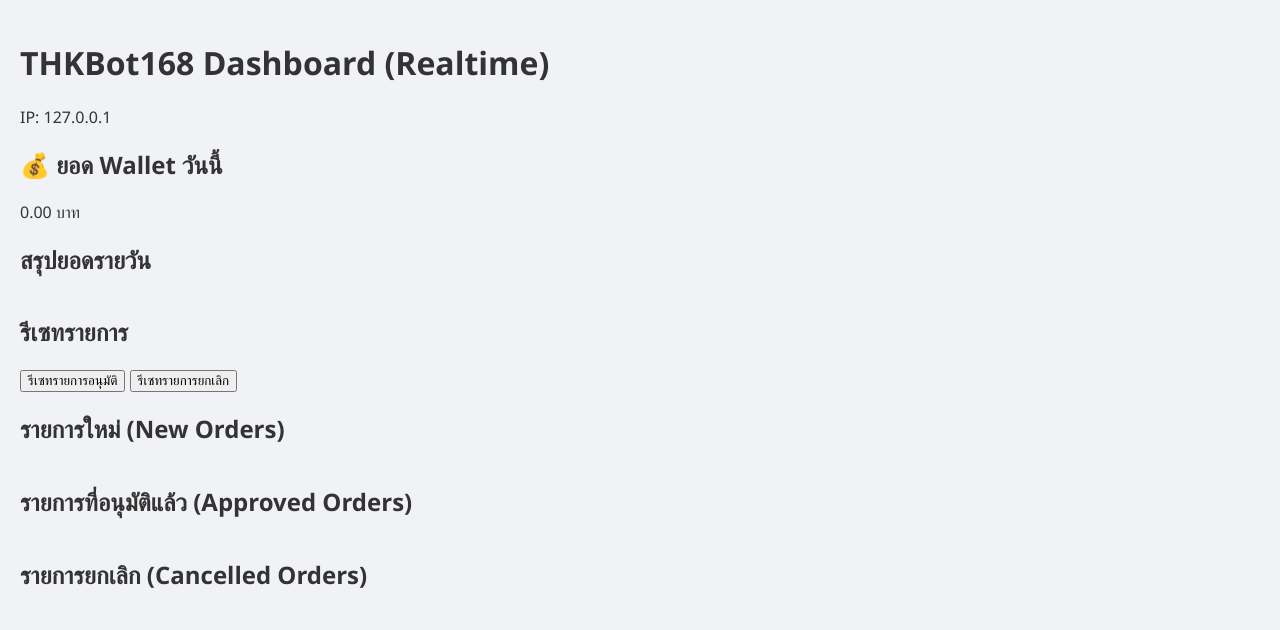
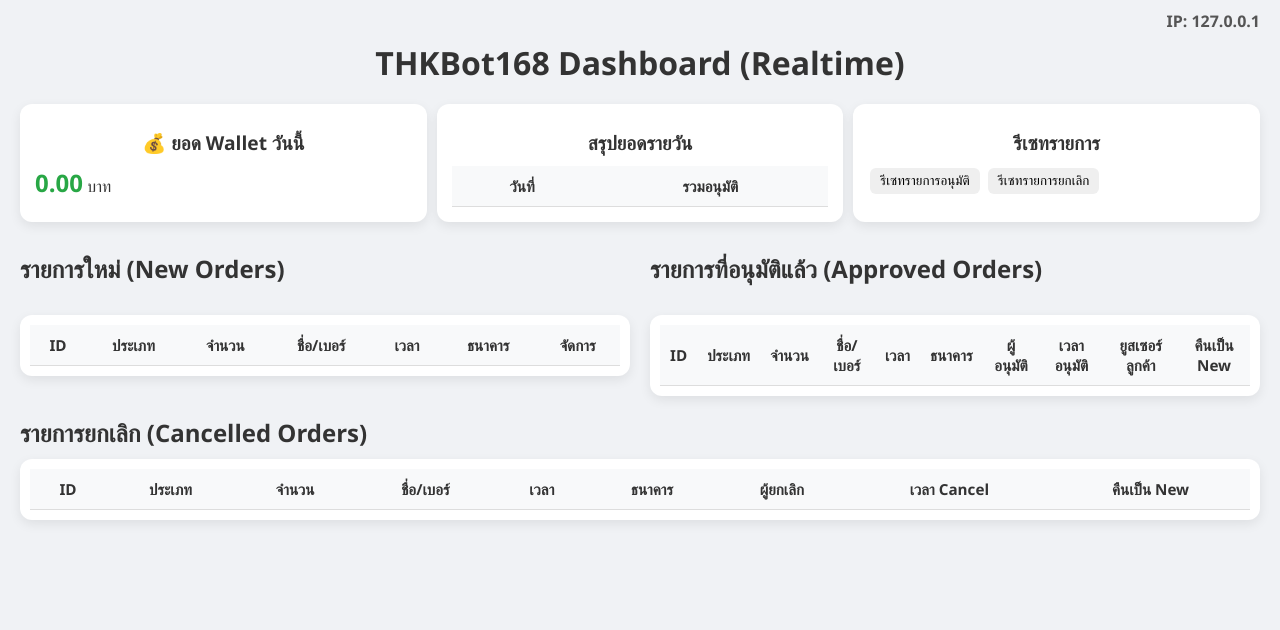
Before and after one commit to flook2018-prog/THKBOT168, a Flask app: page / in a window 1280 px wide. Shown: the top 630 px of the page. Run offline with Flask 3, Linux system fonts and the light colour scheme; data that the repository does not hold is empty.

Commit message:
Update index.html

```diff
--- a/templates/index.html
+++ b/templates/index.html
@@ -3,16 +3,37 @@
 <head>
 <title>THKBot168 Dashboard</title>
 <style>
-/* ... ใช้ CSS เดิมทั้งหมด ... */
 body{font-family:'Segoe UI',sans-serif;background:#f0f2f5;margin:0;padding:20px;color:#333}
-/* (ตัด CSS เดิมเพื่อความกระชับ) */
+h1{text-align:center;margin-bottom:20px}
+h2{margin:10px 0}
+#top-bar{display:flex;justify-content:space-between;flex-wrap:wrap;margin-bottom:20px;gap:10px}
+.summary-card{background:#fff;border-radius:12px;padding:15px;box-shadow:0 4px 12px rgba(0,0,0,0.08);min-width:250px;flex:1}
+.summary-card h2{font-size:1.2em;text-align:center;margin-bottom:10px;}
+.summary-card span{font-weight:bold;font-size:1.5em;color:#28a745}
+#dashboard{display:flex;gap:20px;flex-wrap:wrap}
+#left-column,#right-column{flex:1;min-width:300px;display:flex;flex-direction:column;gap:20px}
+#bottom-row{margin-top:20px}
+.scroll-box{max-height:400px;overflow-y:auto;background:#fff;border-radius:12px;box-shadow:0 4px 12px rgba(0,0,0,0.08);padding:10px;scroll-behavior:smooth}
+table{width:100%;border-collapse:collapse}
+th,td{padding:10px;text-align:center;font-size:0.95em;border-bottom:1px solid #ddd}
+th{position:sticky;top:0;background:#f8f9fa;z-index:2}
+tr:hover{background-color:#f1f5f9;transition:0.3s}
+button{padding:5px 10px;border:none;border-radius:6px;cursor:pointer;transition:0.3s;margin:2px}
+button.approve{background:#28a745;color:white}
+button.approve:hover{background:#218838}
+button.cancel{background:#dc3545;color:white}
+button.restore{background:#ffc107;color:#333}
+button.restore:hover{background:#e0a800}
+#ip-display{position:absolute;top:10px;right:20px;font-weight:bold;color:#555}
+::-webkit-scrollbar{width:8px}
+::-webkit-scrollbar-thumb{background-color:rgba(0,0,0,0.2);border-radius:4px}
+::-webkit-scrollbar-track{background:transparent}
 </style>
 </head>
 <body>
 <h1>THKBot168 Dashboard (Realtime)</h1>
 <div id="ip-display">IP: {{ user_ip }}</div>
 
-<!-- สรุปยอด -->
 <div id="top-bar">
   <div class="summary-card">
     <h2>💰 ยอด Wallet วันนี้</h2>
@@ -20,7 +41,10 @@ body{font-family:'Segoe UI',sans-serif;background:#f0f2f5;margin:0;padding:20px;
   </div>
   <div class="summary-card">
     <h2>สรุปยอดรายวัน</h2>
-    <table id="daily-summary"><tbody></tbody></table>
+    <table id="daily-summary" style="width:100%;border:none">
+      <thead><tr><th>วันที่</th><th>รวมอนุมัติ</th></tr></thead>
+      <tbody></tbody>
+    </table>
   </div>
   <div class="summary-card">
     <h2>รีเซทรายการ</h2>
@@ -29,29 +53,52 @@ body{font-family:'Segoe UI',sans-serif;background:#f0f2f5;margin:0;padding:20px;
   </div>
 </div>
 
-<!-- ตารางรายการ -->
 <div id="dashboard">
   <div id="left-column">
     <h2>รายการใหม่ (New Orders)</h2>
-    <div class="scroll-box"><table id="new-orders-table"><tbody></tbody></table></div>
+    <div class="scroll-box">
+      <table id="new-orders-table">
+        <thead>
+        <tr><th>ID</th><th>ประเภท</th><th>จำนวน</th><th>ชื่อ/เบอร์</th><th>เวลา</th><th>ธนาคาร</th><th>จัดการ</th></tr>
+        </thead>
+        <tbody></tbody>
+      </table>
+    </div>
   </div>
   <div id="right-column">
     <h2>รายการที่อนุมัติแล้ว (Approved Orders)</h2>
-    <div class="scroll-box"><table id="approved-orders-table"><tbody></tbody></table></div>
+    <div class="scroll-box">
+      <table id="approved-orders-table">
+        <thead>
+        <tr><th>ID</th><th>ประเภท</th><th>จำนวน</th><th>ชื่อ/เบอร์</th><th>เวลา</th>
+        <th>ธนาคาร</th><th>ผู้อนุมัติ</th><th>เวลาอนุมัติ</th><th>ยูสเซอร์ลูกค้า</th><th>คืนเป็น New</th></tr>
+        </thead>
+        <tbody></tbody>
+      </table>
+    </div>
   </div>
 </div>
+
 <div id="bottom-row">
   <h2>รายการยกเลิก (Cancelled Orders)</h2>
-  <div class="scroll-box"><table id="cancelled-orders-table"><tbody></tbody></table></div>
+  <div class="scroll-box">
+    <table id="cancelled-orders-table">
+      <thead>
+      <tr><th>ID</th><th>ประเภท</th><th>จำนวน</th><th>ชื่อ/เบอร์</th><th>เวลา</th>
+      <th>ธนาคาร</th><th>ผู้ยกเลิก</th><th>เวลา Cancel</th><th>คืนเป็น New</th></tr>
+      </thead>
+      <tbody></tbody>
+    </table>
+  </div>
 </div>
 
 <script>
 async function fetchTransactions(){
-    let resp = await fetch("/get_transactions");
-    let data = await resp.json();
+    let resp=await fetch("/get_transactions");
+    let data=await resp.json();
+
     document.getElementById("wallet-info").innerText = data.wallet_daily_total;
 
-    // daily_summary
     let dailyBody = document.querySelector("#daily-summary tbody");
     dailyBody.innerHTML="";
     data.daily_summary.forEach(d=>{
@@ -60,7 +107,6 @@ async function fetchTransactions(){
         row.insertCell(1).innerText=d.total;
     });
 
-    // new_orders
     let newBody = document.querySelector("#new-orders-table tbody");
     newBody.innerHTML="";
     data.new_orders.forEach(tx=>{
@@ -89,7 +135,6 @@ async function fetchTransactions(){
         cell.appendChild(btnApprove); cell.appendChild(btnCancel);
     });
 
-    // approved_orders
     let approvedBody=document.querySelector("#approved-orders-table tbody");
     approvedBody.innerHTML="";
     data.approved_orders.forEach(tx=>{
@@ -113,7 +158,6 @@ async function fetchTransactions(){
         row.insertCell(9).appendChild(restoreBtn);
     });
 
-    // cancelled_orders
     let cancelledBody=document.querySelector("#cancelled-orders-table tbody");
     cancelledBody.innerHTML="";
     data.cancelled_orders.forEach(tx=>{
```
